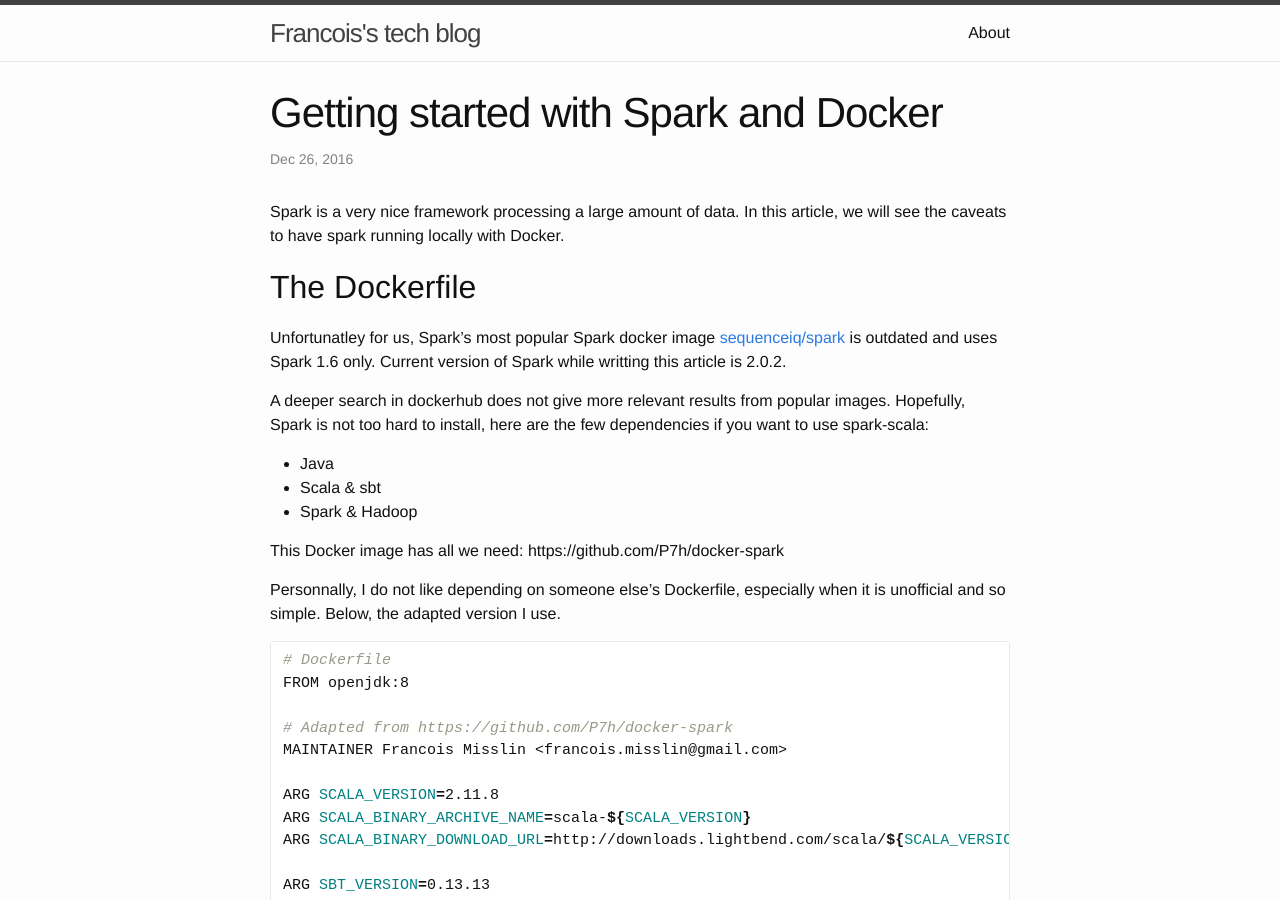
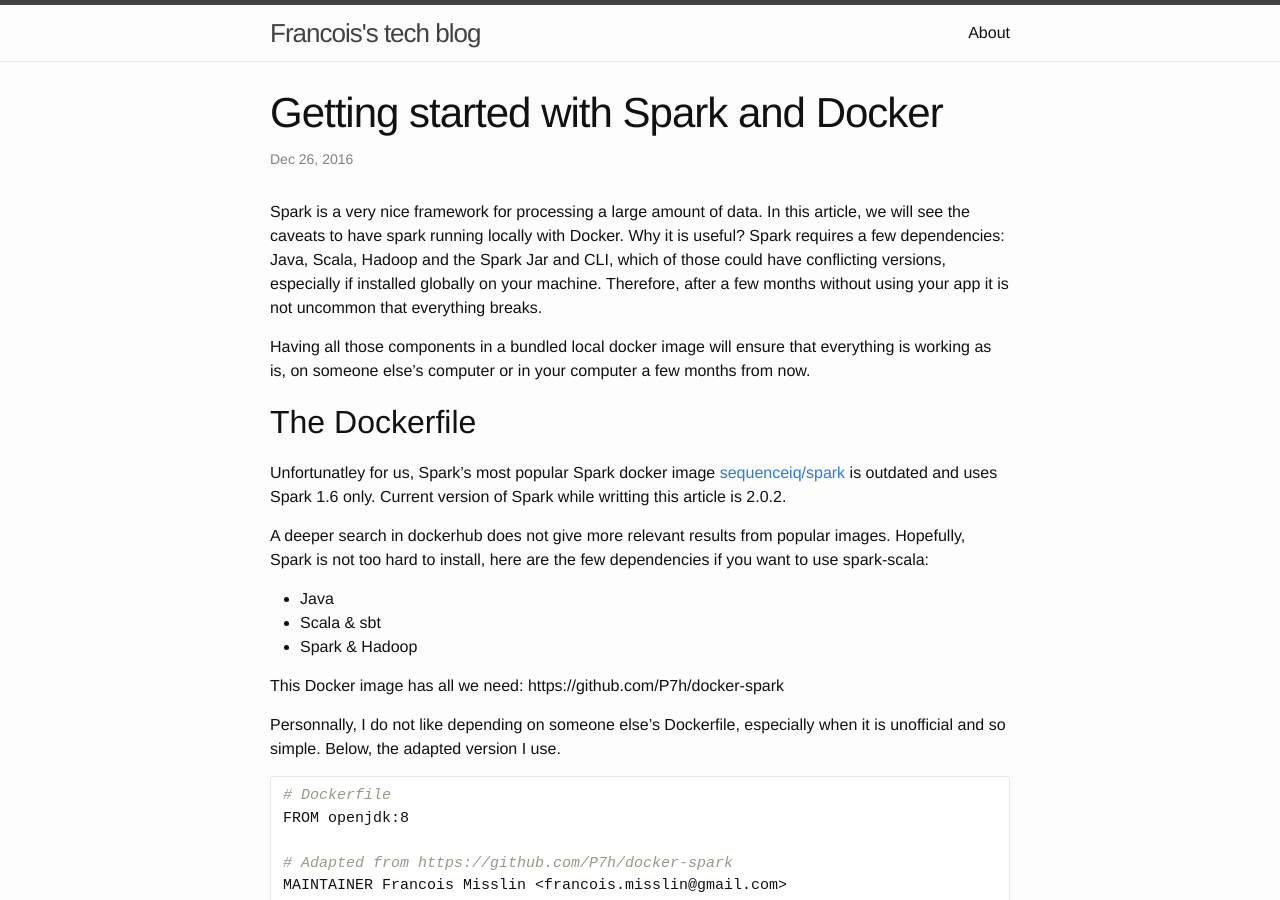
Before and after one commit to framis/framis.github.io, a Jekyll site: the page built from _posts/2016-12-26-dockerizing-spark-local.md, in a window 1280 px wide and 900 px high. Built offline with Jekyll 4.4.1, drawn with Linux system fonts in a browser that asks for light colours.

Commit message:
Fixed typo in spark local

```diff
--- a/_posts/2016-12-26-dockerizing-spark-local.md
+++ b/_posts/2016-12-26-dockerizing-spark-local.md
@@ -5,7 +5,9 @@
 categories: spark
 ---
 
-Spark is a very nice framework processing a large amount of data. In this article, we will see the caveats to have spark running locally with Docker.
+Spark is a very nice framework for processing a large amount of data. In this article, we will see the caveats to have spark running locally with Docker. Why it is useful? Spark requires a few dependencies: Java, Scala, Hadoop and the Spark Jar and CLI, which of those could have conflicting versions, especially if installed globally on your  machine. Therefore, after a few months without using your app it is not uncommon that everything breaks.
+
+Having all those components in a bundled local docker image will ensure that everything is working as is, on someone else's computer or in your computer a few months from now.
 
 <!--more-->
 
```
